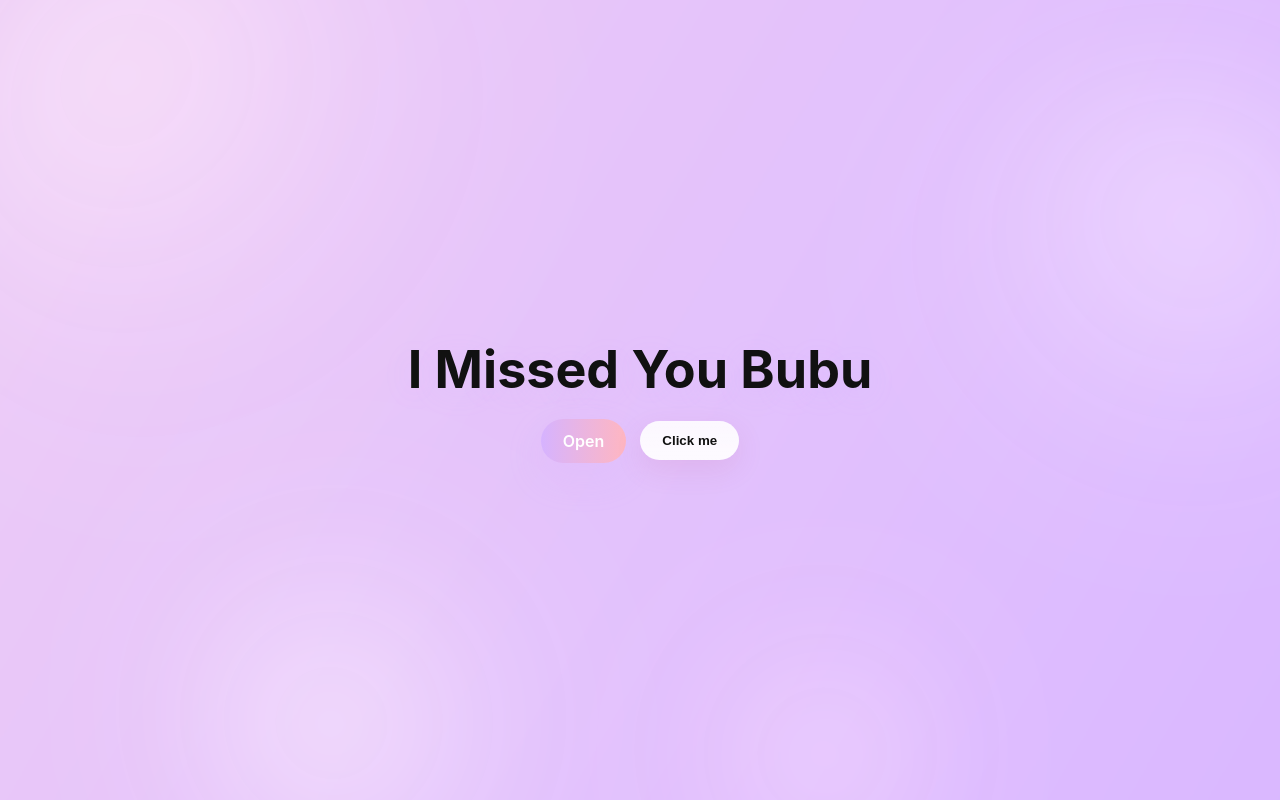
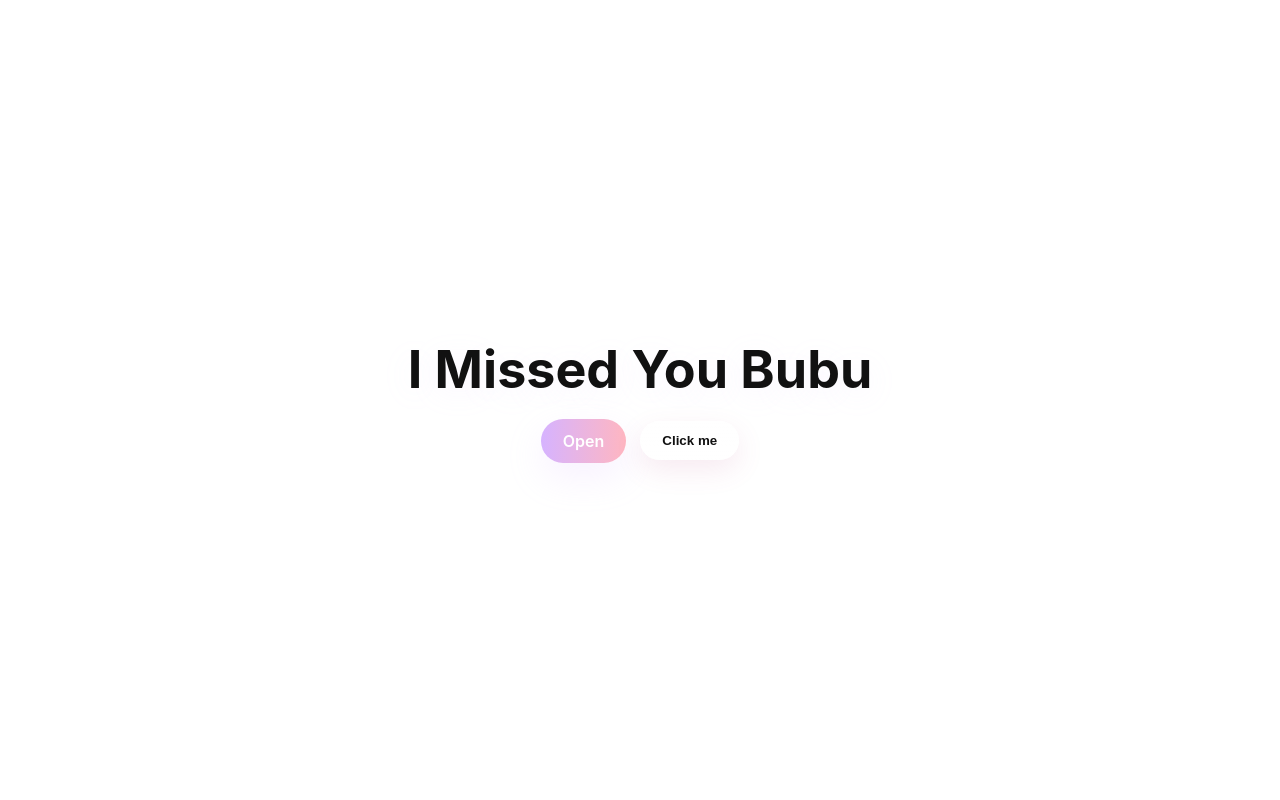
Before and after one commit to yxbudgqjdqdxq/idk22, a Next.js app: page / in a window 1280 px wide. Built offline with nearby package versions, Linux system fonts and the light colour scheme.

Commit message:
Update AnimatedBackground.js

```diff
--- a/components/AnimatedBackground.js
+++ b/components/AnimatedBackground.js
@@ -1,12 +1,10 @@
 // components/AnimatedBackground.js
 export default function AnimatedBackground() {
   return (
-    <div className="animated-bg" aria-hidden="true" data-animated-bg="true">
-      <div className="gradient-overlay" />
-      <div className="blob blob-1" />
-      <div className="blob blob-2" />
-      <div className="blob blob-3" />
-      <div className="blob blob-4" />
+    <div className="animated-bg">
+      <div className="blob"></div>
+      <div className="blob"></div>
+      <div className="blob"></div>
     </div>
-  );
+  )
 }
```
